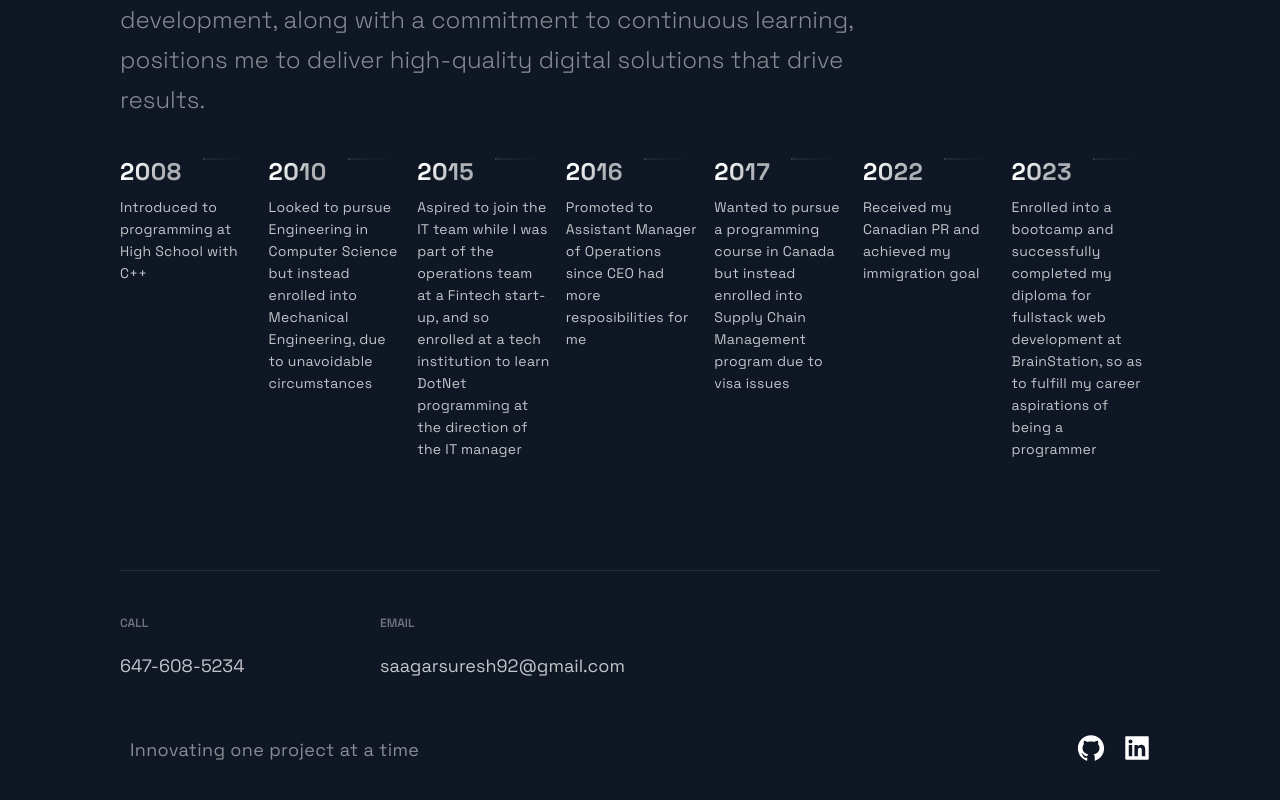
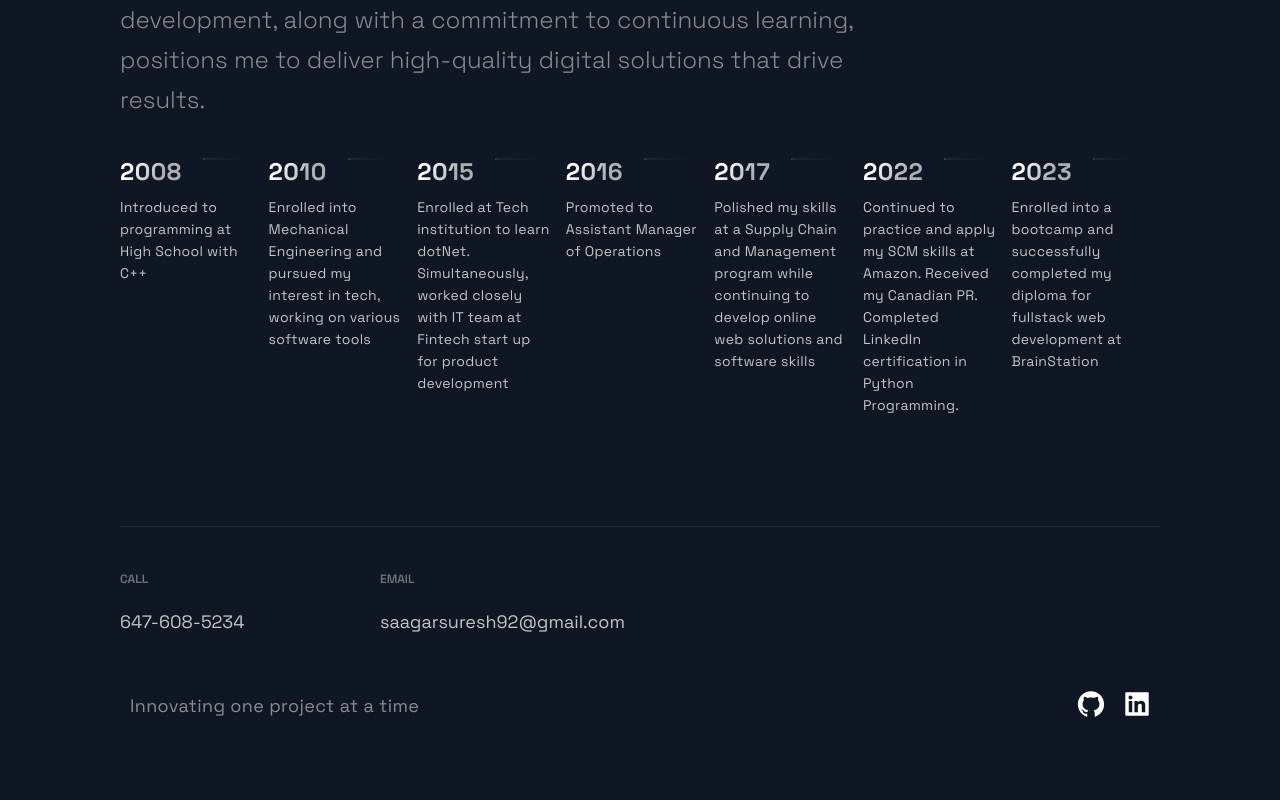
Before and after one commit to SaagarSuresh/portfolio_website, a Next.js app: page / in a window 1280 px wide. Shown: the part 3280-4080 px from the top of the page. Built offline with nearby package versions, Linux system fonts and the light colour scheme.

Commit message:
update changes.

```diff
--- a/src/constants/constants.js
+++ b/src/constants/constants.js
@@ -39,10 +39,10 @@ export const projects = [
 
 export const TimeLineData = [
   { year: 2008, text: 'Introduced to programming at High School with C++', },
-  { year: 2010, text: 'Looked to pursue Engineering in Computer Science but instead enrolled into Mechanical Engineering, due to unavoidable circumstances', },
-  { year: 2015, text: 'Aspired to join the IT team while I was part of the operations team at a Fintech start-up, and so enrolled at a tech institution to learn DotNet programming at the direction of the IT manager', },
-  { year: 2016, text: 'Promoted to Assistant Manager of Operations since CEO had more resposibilities for me', },
-  { year: 2017, text: 'Wanted to pursue a programming course in Canada but instead enrolled into Supply Chain Management program due to visa issues', },
-  { year: 2022, text: 'Received my Canadian PR and achieved my immigration goal', },
-  { year: 2023, text: 'Enrolled into a bootcamp and successfully completed my diploma for fullstack web development at BrainStation, so as to fulfill my career aspirations of being a programmer', },
+  { year: 2010, text: 'Enrolled into Mechanical Engineering and pursued my interest in tech, working on various software tools', },
+  { year: 2015, text: 'Enrolled at Tech institution to learn dotNet. Simultaneously, worked closely with IT team at Fintech start up for product development', },
+  { year: 2016, text: 'Promoted to Assistant Manager of Operations', },
+  { year: 2017, text: 'Polished my skills at a Supply Chain and Management program while continuing to develop online web solutions and software skills', },
+  { year: 2022, text: 'Continued to practice and apply my SCM skills at Amazon. Received my Canadian PR. Completed LinkedIn certification in Python Programming.', },
+  { year: 2023, text: 'Enrolled into a bootcamp and successfully completed my diploma for fullstack web development at BrainStation', },
 ];
```
